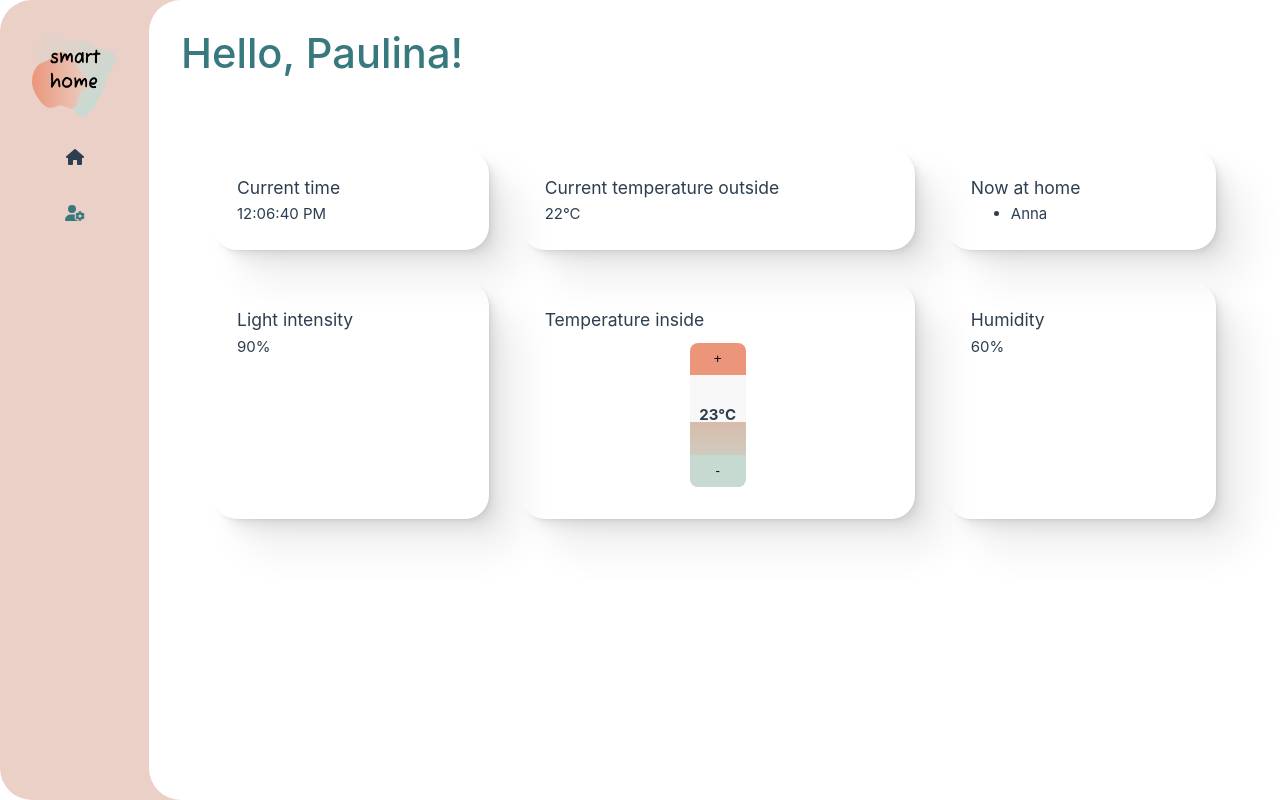
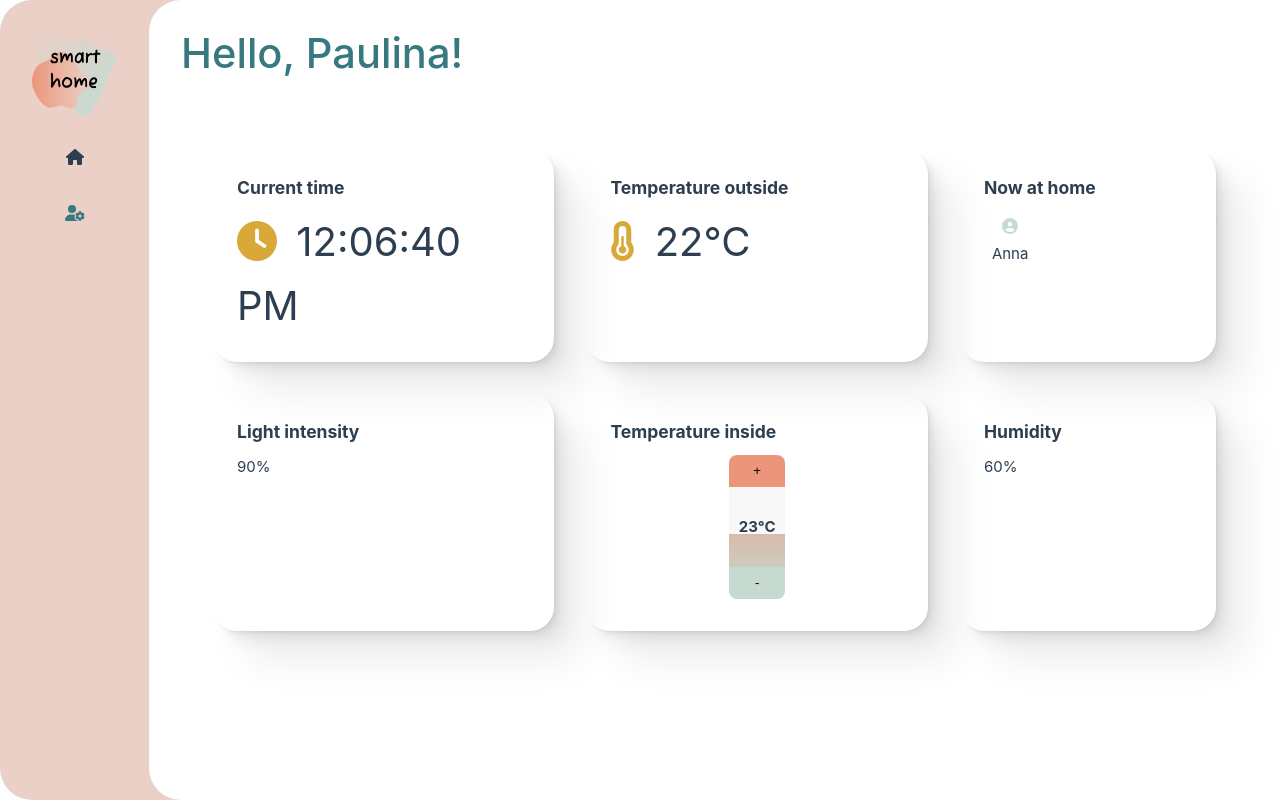
Before and after one commit to iniluap/smarthome-dashboard, a Vue app: page / in a window 1280 px wide. Built offline with nearby package versions, Linux system fonts and the light colour scheme.

Commit message:
Style current information widgets on home view

```diff
--- /dev/null
+++ b/src/assets/icons.css
@@ -0,0 +1,4 @@
+p svg {
+  margin-right: 0.5rem;
+  color: var(--color-mustard);
+}
--- a/src/assets/main.css
+++ b/src/assets/main.css
@@ -1,10 +1,16 @@
 @import "./base.css";
 @import "./box.css";
+@import "./icons.css";
 
 #app {
   max-width: 1280px;
   margin: 0 auto;
   font-weight: normal;
+}
+
+h3 {
+  margin-bottom: 0.5rem;
+  font-weight: bold;
 }
 
 a {
@@ -34,3 +40,7 @@ a {
     gap: 2rem;
   }
 }
+
+.widget-content {
+  font-size: 2.5rem;
+}
--- a/src/components/CurrentTime.vue
+++ b/src/components/CurrentTime.vue
@@ -11,6 +11,6 @@ setInterval(getTime, 1000);
 <template>
   <section class="box">
     <h3>Current time</h3>
-    <p>{{ currentTime }}</p>
+    <p class="widget-content"><font-awesome-icon icon="fa-solid fa-clock" /> {{ currentTime }}</p>
   </section>
 </template>
--- a/src/components/TemperatureOutside.vue
+++ b/src/components/TemperatureOutside.vue
@@ -4,7 +4,7 @@ const currentTemperature = 22;
 
 <template>
   <section class="box">
-    <h3>Current temperature outside</h3>
-    <p>{{ currentTemperature }}&#176;C</p>
+    <h3>Temperature outside</h3>
+    <p class="widget-content"><font-awesome-icon icon="fa-solid fa-temperature-half" /> {{ currentTemperature }}&#176;C</p>
   </section>
 </template>
--- a/src/components/WhoIsHome.vue
+++ b/src/components/WhoIsHome.vue
@@ -18,7 +18,32 @@ const usersAtHome = users.filter((user) => user.isAtHome);
   <section class="box">
     <h3>Now at home</h3>
     <ul>
-      <li v-for="user in usersAtHome" :key="user.id">{{ user.name }}</li>
+      <li v-for="user in usersAtHome" :key="user.id">
+        <font-awesome-icon icon="fa-solid fa-circle-user" />
+        <span>{{ user.name }}</span>
+      </li>
     </ul>
   </section>
 </template>
+
+<style scoped>
+ul {
+  padding: 0;
+}
+
+li {
+  list-style: none;
+  padding: 0.5rem;
+  display: inline-flex;
+  flex-direction: column;
+  align-items: center;
+  justify-content: center;
+}
+
+li svg {
+  width: 1rem;
+  height: 1rem;
+  margin-bottom: 0.5rem;
+  color: var(--color-mint);
+}
+</style>
--- a/src/main.ts
+++ b/src/main.ts
@@ -2,14 +2,14 @@ import { createApp } from "vue";
 import { createPinia } from "pinia";
 import { library } from "@fortawesome/fontawesome-svg-core";
 import { FontAwesomeIcon } from "@fortawesome/vue-fontawesome";
-import { faHouse, faUserGear } from "@fortawesome/free-solid-svg-icons";
+import { faHouse, faUserGear, faClock, faTemperatureHalf, faUserCircle } from "@fortawesome/free-solid-svg-icons";
 
 import App from "./App.vue";
 import router from "./router";
 
 import "./assets/main.css";
 
-library.add(faHouse, faUserGear);
+library.add(faHouse, faUserGear, faClock, faTemperatureHalf, faUserCircle);
 
 const app = createApp(App);
 
--- a/src/views/HomeView.vue
+++ b/src/views/HomeView.vue
@@ -21,6 +21,7 @@ import HumidityControl from "../components/HumidityControl.vue";
 <style scoped>
 main {
   display: grid;
+  grid-template-columns: 4fr 4fr 3fr;
   grid-template-areas:
     "time temp who"
     "control control control";
```
